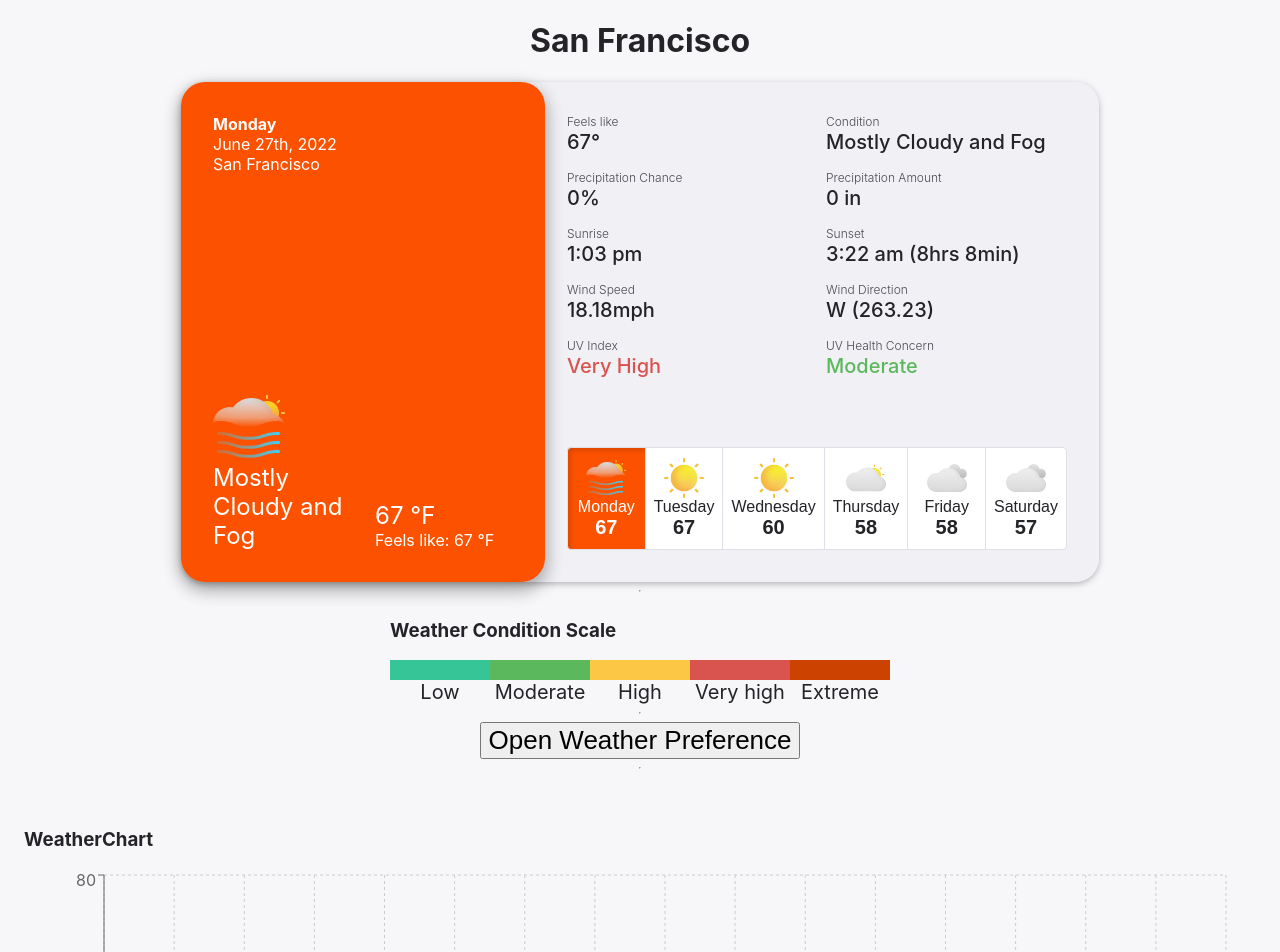
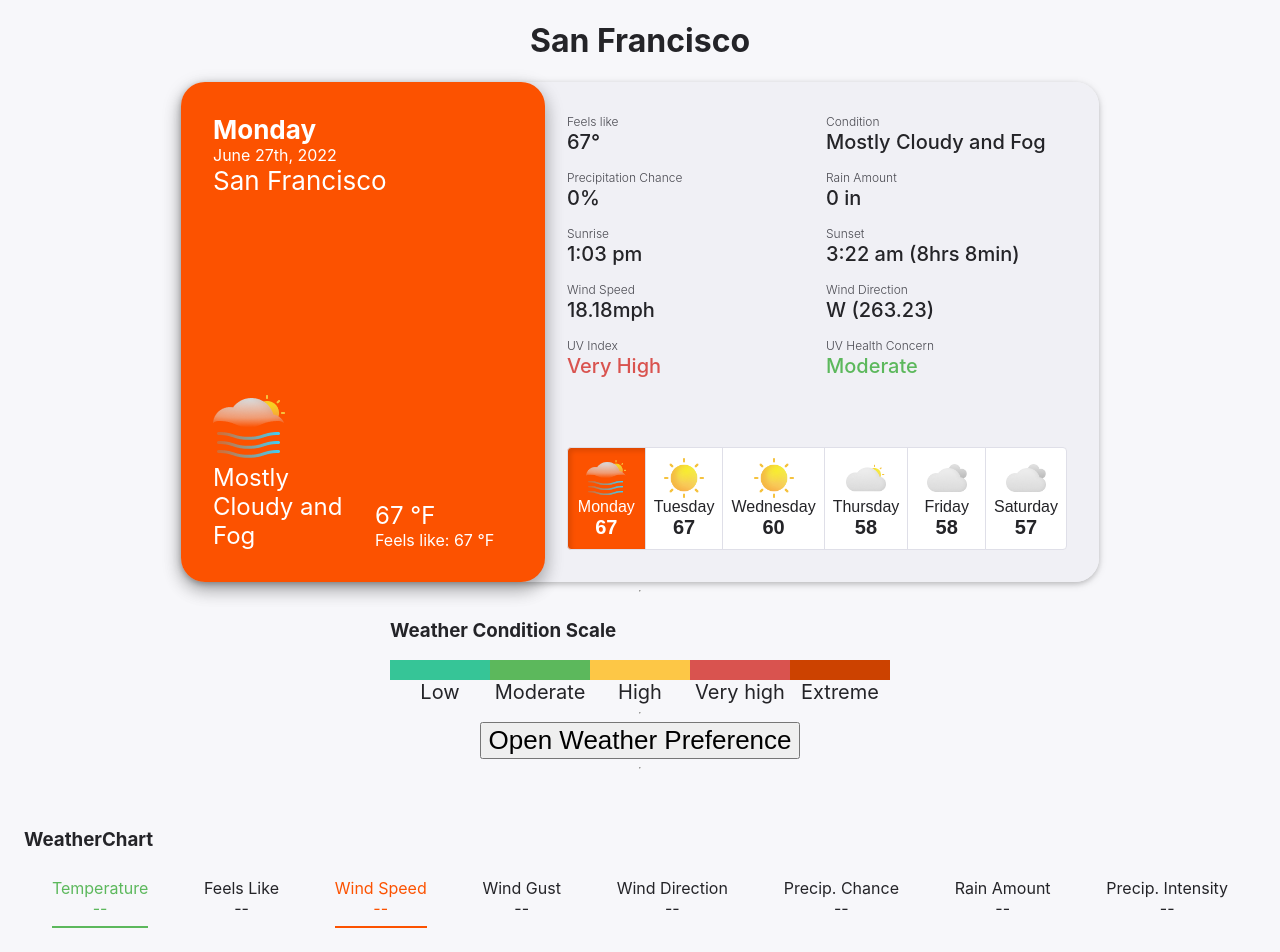
Before and after one commit to alexitaylor/strava-weather-report-jam, a React (Vite) app: page / in a window 1280 px wide. Shown: the top 952 px of the page. Built offline with nearby package versions, Linux system fonts and the light colour scheme.

Commit message:
Update WeatherChart

```diff
--- a/src/index.css
+++ b/src/index.css
@@ -124,3 +124,43 @@ code {
 .mr-3 {
   margin-right: var(--spacing-large);
 }
+
+.has-temperature-color {
+  color: var(--brand-success);
+  border-bottom: 2px solid var(--brand-success);
+}
+
+.has-temperature-apparent-color {
+  color: var(--green);
+  border-bottom: 2px solid var(--green);
+}
+
+.has-wind-speed-color {
+  color: var(--orange);
+  border-bottom: 2px solid var(--orange);
+}
+
+.has-wind-guest-color {
+  color: var(--brand-danger);
+  border-bottom: 2px solid var(--brand-danger);
+}
+
+.has-wind-direction-color {
+  color: var(--y50-gold);
+  border-bottom: 2px solid var(--y50-gold);
+}
+
+.has-precipitation-probability-color {
+  color: var(--brand-info);
+  border-bottom: 2px solid var(--brand-info);
+}
+
+.has-rain-accumulation-color {
+  color: var(--indigo-light);
+  border-bottom: 2px solid var(--indigo-light);
+}
+
+.has-precipitation-intensity-color {
+  color: var(--cyan-dark);
+  border-bottom: 2px solid var(--cyan-dark);
+}
--- a/src/ui/CurrentWeatherStat.styled.ts
+++ b/src/ui/CurrentWeatherStat.styled.ts
@@ -1,6 +1,7 @@
 import styled from 'styled-components';
 
 const CurrentWeatherStatStyled = styled.div`
+  font-size: calc(10px + 2vmin);
   border-radius: var(--spacing-large);
   box-shadow: 0 2px 5px 0 rgba(0, 0, 0, 0.16), 0 2px 10px 0 rgba(0, 0, 0, 0.12);
   color: var(--text-color);
--- a/src/ui/CurrentWeatherStat.tsx
+++ b/src/ui/CurrentWeatherStat.tsx
@@ -119,8 +119,6 @@ const CurrentWeatherStat = ({ currentWeather: currentWeatherProp, dayTimestep }:
     }
   }, [currentWeatherProp]);
 
-  console.log('currentWeather?.windSpeed', currentWeather?.windSpeed);
-  console.log('userSe', userSettings);
   return (
     <CurrentWeatherStatStyled>
       {/*Right Side */}
@@ -184,7 +182,7 @@ const CurrentWeatherStat = ({ currentWeather: currentWeatherProp, dayTimestep }:
               })}
             />
             <Stat
-              label={'Precipitation Amount'}
+              label={'Rain Amount'}
               value={rainAccumulation}
               className={getStatStyle({
                 stat: currentWeather?.rainAccumulation,
--- a/src/ui/WeatherChart.tsx
+++ b/src/ui/WeatherChart.tsx
@@ -1,11 +1,13 @@
+import classnames from 'classnames';
 import { format } from 'date-fns';
-import { useCallback, useEffect, useMemo } from 'react';
+import { useMemo, useState } from 'react';
 import { Brush, CartesianGrid, Legend, Line, LineChart, ResponsiveContainer, Tooltip, XAxis, YAxis } from 'recharts';
 import styled from 'styled-components';
 
 import { DATE_FORMAT } from '../constants';
 import useWindowSize from '../hooks/useWindowSize.hook';
-import { WeatherIntervals, WeatherTimelines } from '../models';
+import { WeatherIntervals, WeatherIntervalsValues, WeatherTimelines } from '../models';
+import { getCompassDirection, isDefined } from '../utils';
 
 const WeatherChartStyled = styled.div`
   width: calc(100vw - 3rem);
@@ -25,15 +27,165 @@ const parseTimeLineData = (intervals: WeatherIntervals[]) => {
       startTime: startTimeFormatted,
       temperature: values.temperature,
       temperatureApparent: values.temperatureApparent,
+      windSpeed: values.windSpeed,
+      windGust: values.windGust,
+      windDirection: values.windDirection,
+      precipitationProbability: values.precipitationProbability,
+      rainAccumulation: values.rainAccumulation,
+      precipitationIntensity: values.precipitationIntensity,
     };
   });
 };
 
 interface Props {
   weatherTimeLine?: WeatherTimelines;
+  currentWeather?: WeatherIntervalsValues;
 }
 
-const WeatherChart = ({ weatherTimeLine }: Props) => {
+// Temp, wind speed, wind direction
+const conditions = {
+  temperature: {
+    key: 'temperature',
+    label: 'Temperature',
+    colorStyle: 'has-temperature-color',
+    colorVar: 'var(--brand-success)',
+  },
+  temperatureApparent: {
+    key: 'temperatureApparent',
+    label: 'Feels Like',
+    colorStyle: 'has-temperature-apparent-color',
+    colorVar: 'var(--green)',
+  },
+  windSpeed: {
+    key: 'windSpeed',
+    label: 'Wind Speed',
+    colorStyle: 'has-wind-speed-color',
+    colorVar: 'var(--orange)',
+  },
+  windGust: {
+    key: 'windGust',
+    label: 'Wind Gust',
+    colorStyle: 'has-wind-guest-color',
+    colorVar: 'var(--brand-danger)',
+  },
+  windDirection: {
+    key: 'windDirection',
+    label: 'Wind Direction',
+    colorStyle: 'has-wind-direction-color',
+    colorVar: 'var(--y50-gold)',
+  },
+  precipitationProbability: {
+    key: 'precipitationProbability',
+    label: 'Precip. Chance',
+    colorStyle: 'has-precipitation-probability-color',
+    colorVar: 'var(--brand-info)',
+  },
+  rainAccumulation: {
+    key: 'rainAccumulation',
+    label: 'Rain Amount',
+    colorStyle: 'has-rain-accumulation-color',
+    colorVar: 'var(--indigo-light)',
+  },
+  precipitationIntensity: {
+    key: 'precipitationIntensity',
+    label: 'Precip. Intensity',
+    colorStyle: 'has-precipitation-intensity-color',
+    colorVar: 'var(--cyan-dark)',
+  },
+};
+
+const getConditions = (current: WeatherIntervalsValues) => ({
+  temperature: {
+    ...conditions.temperature,
+    value: isDefined(current?.temperature) ? `${current?.temperature} °F` : '--',
+  },
+  temperatureApparent: {
+    ...conditions.temperatureApparent,
+    value: isDefined(current?.temperature) ? `${current?.temperature} °F` : '--',
+  },
+  windSpeed: {
+    ...conditions.windSpeed,
+    value: isDefined(current?.windSpeed) ? `${current?.windSpeed}mph` : '--',
+  },
+  windGust: {
+    ...conditions.windGust,
+    value: isDefined(current?.windGust) ? `${current?.windGust}mph` : '--',
+  },
+  windDirection: {
+    ...conditions.windDirection,
+    value: isDefined(current?.windDirection) ? `${getCompassDirection(current?.windDirection)}` : '--',
+  },
+  precipitationProbability: {
+    ...conditions.precipitationProbability,
+    value: isDefined(current?.precipitationProbability) ? `${current?.precipitationProbability}%` : '--',
+  },
+  rainAccumulation: {
+    ...conditions.rainAccumulation,
+    value: isDefined(current?.rainAccumulation) ? `${current?.rainAccumulation}in` : '--',
+  },
+  precipitationIntensity: {
+    ...conditions.precipitationIntensity,
+    value: isDefined(current?.precipitationIntensity) ? `${current?.precipitationIntensity}in/hr` : '--',
+  },
+});
+
+const ConditionMenuStyled = styled.div`
+  display: flex;
+  flex-direction: row;
+  justify-content: space-around;
+  margin-bottom: 1.75rem;
+
+  .label-value {
+    display: flex;
+    flex-direction: column;
+    align-items: center;
+    cursor: pointer;
+    padding: 0.5rem 0;
+    &:hover {
+      transform: scale(1.2);
+      color: var(--text-color-tertiary);
+      border-bottom: 2px solid var(--text-color-tertiary);
+    }
+
+    &.active {
+      font-weight: bold;
+      color: var(--brand-primary);
+      border-bottom: 2px solid var(--brand-primary);
+    }
+  }
+`;
+
+const ConditionMenu = ({
+  currentConditions,
+  selectedConditions,
+  selectCondition,
+}: {
+  currentConditions: WeatherIntervalsValues;
+  selectedConditions: string[];
+  selectCondition(c: string): void;
+}) => {
+  const conditions = getConditions(currentConditions);
+  return (
+    <ConditionMenuStyled>
+      {Object.values(conditions).map(({ label, value, colorStyle, key }) => (
+        <div
+          className={classnames('label-value', {
+            [colorStyle]: selectedConditions.includes(key),
+          })}
+          key={label}
+          onClick={() => selectCondition(key)}
+        >
+          <span>{label}</span>
+          <span>{value}</span>
+        </div>
+      ))}
+    </ConditionMenuStyled>
+  );
+};
+
+const WeatherChart = ({ weatherTimeLine, currentWeather }: Props) => {
+  const [selectedConditions, setSelectedConditions] = useState(['temperature', 'windSpeed']);
+
   const data = useMemo(() => {
     return parseTimeLineData(weatherTimeLine?.intervals ?? []);
   }, [weatherTimeLine]);
@@ -41,7 +193,7 @@ const WeatherChart = ({ weatherTimeLine }: Props) => {
   const { width } = useWindowSize();
   const brushEndIndex = useMemo(() => {
     if (width >= 1250) {
-      return 16;
+      return 15;
     } else if (width >= 1000 && width < 1250) {
       return 13;
     } else if (width >= 950 && width < 1000) {
@@ -57,9 +209,22 @@ const WeatherChart = ({ weatherTimeLine }: Props) => {
     }
   }, [width]);
 
+  const selectCondition = (condition: string) => {
+    if (selectedConditions.includes(condition)) {
+      setSelectedConditions((prev) => prev.filter((c) => c !== condition));
+    } else {
+      setSelectedConditions((prev) => [...prev, condition]);
+    }
+  };
+
   return (
     <WeatherChartStyled>
       <h3>WeatherChart</h3>
+      <ConditionMenu
+        currentConditions={currentWeather as WeatherIntervalsValues}
+        selectedConditions={selectedConditions}
+        selectCondition={selectCondition}
+      />
       <ResponsiveContainer width="100%" height="100%">
         <LineChart
           data={data}
@@ -77,8 +242,12 @@ const WeatherChart = ({ weatherTimeLine }: Props) => {
           <Tooltip />
           <Legend />
           <Brush dataKey="startTime" height={30} stroke="#8884d8" endIndex={brushEndIndex} travellerWidth={5} />
-          <Line type="monotone" dataKey="temperature" stroke="#8884d8" strokeWidth={3} />
-          <Line type="monotone" dataKey="temperatureApparent" stroke="#82ca9d" strokeWidth={3} />
+          {selectedConditions.map((k) => (
+            <Line key={k} type="monotone" dataKey={k} stroke={conditions[k].colorVar} strokeWidth={3} />
+          ))}
+          {/*<Line type="monotone" dataKey="temperature" stroke="#8884d8" strokeWidth={3} />*/}
+          {/*<Line type="monotone" dataKey="temperatureApparent" stroke="#82ca9d" strokeWidth={3} />*/}
+          {/*<Line type="monotone" dataKey="windSpeed" stroke="#82ca9d" strokeWidth={3} />*/}
         </LineChart>
       </ResponsiveContainer>
     </WeatherChartStyled>
```
Also changed, not shown: src/ui/ScreenWidthToast.tsx (added).
